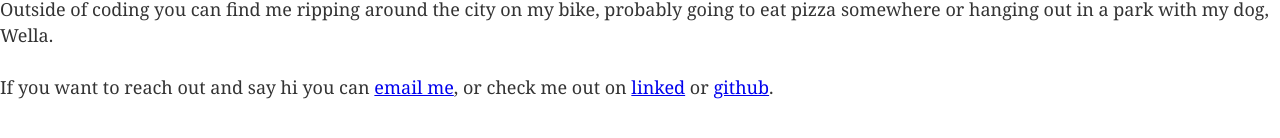
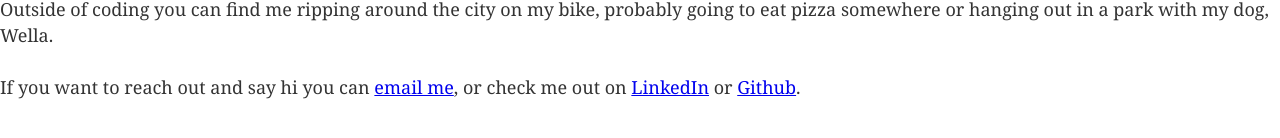
Before and after one commit to mikeybell/personal-site-2019, a Gatsby site: page / in a window 1280 px wide. Shown: the part 414-552 px from the top of the page. Built offline with nearby package versions, Linux system fonts and the light colour scheme; Gatsby itself is replaced by a stand-in of ours.

Commit message:
Fixes typos

```diff
--- a/src/components/content.js
+++ b/src/components/content.js
@@ -35,8 +35,8 @@ const Content = () => (
     <p>
       If you want to reach out and say hi you can{' '}
       <a href="mailto:michaelrobertbell@gmail.com">email me</a>, or check me out on{' '}
-      <a href="https://ca.linkedin.com/in/mike-bell-0376b8a">linked</a> or{' '}
-      <a href="https://github.com/mikeybell">github</a>.
+      <a href="https://ca.linkedin.com/in/mike-bell-0376b8a">LinkedIn</a> or{' '}
+      <a href="https://github.com/mikeybell">Github</a>.
     </p>
   </>
 );
```
